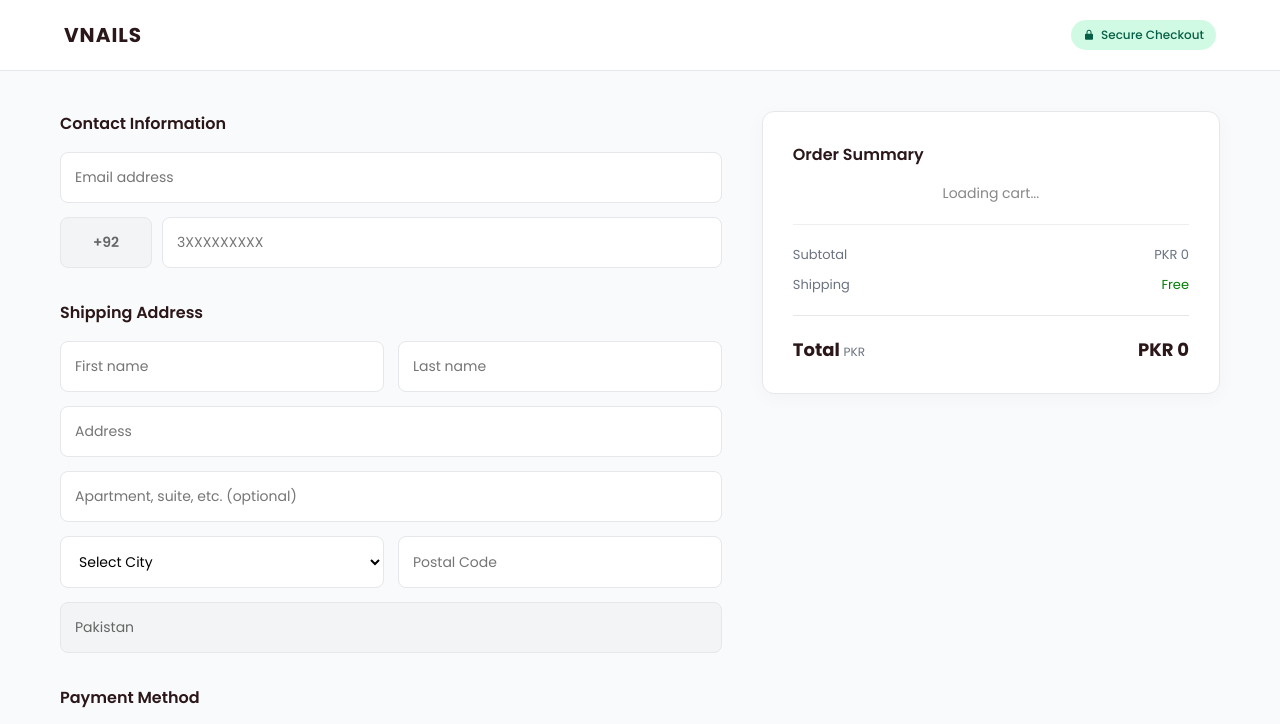
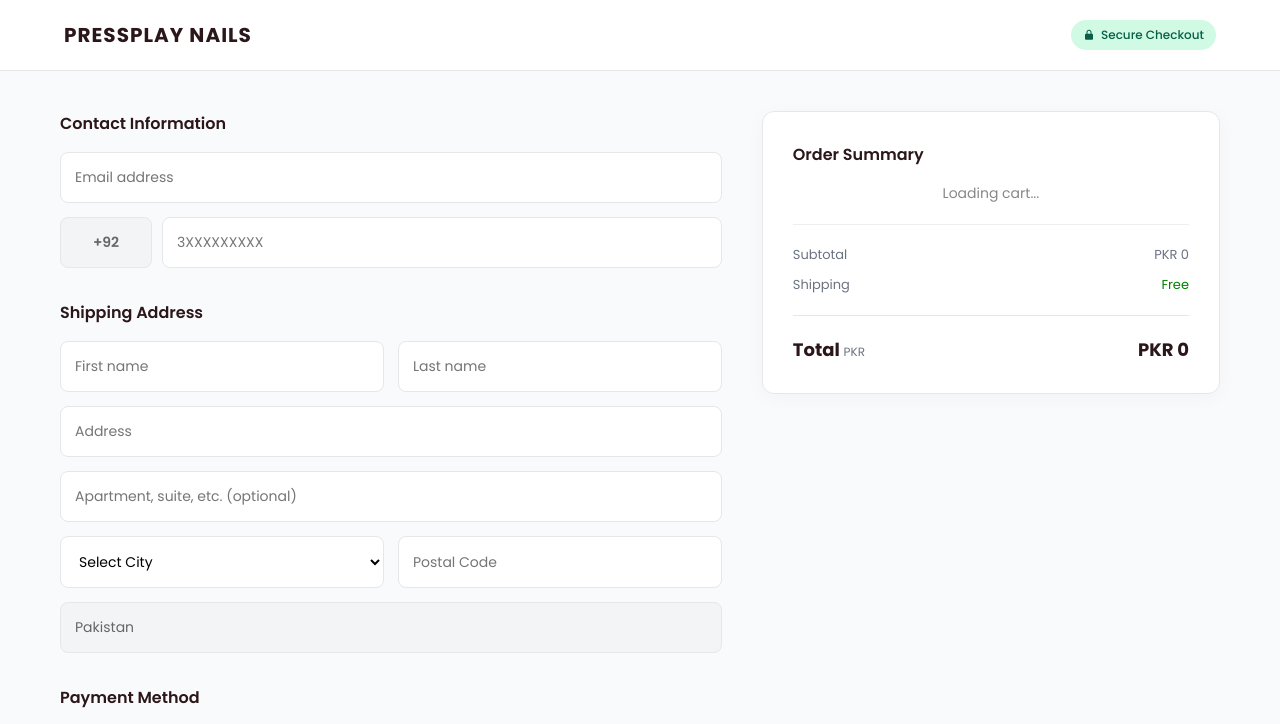
Before and after one commit to i-waleedd/i-waleedd.github.io, a website: page checkout.html in a window 1280 px wide. Shown: the top 724 px of the page. Drawn offline with nearby package versions, Linux system fonts and the light colour scheme.

Commit message:
Update checkout.html

```diff
--- a/checkout.html
+++ b/checkout.html
@@ -2,7 +2,7 @@
 <html lang="en">
 <head>
 <meta charset="UTF-8">
-<title>Secure Checkout | VNAILS</title>
+<title>Secure Checkout | PressPlay Nails</title>
 <meta name="viewport" content="width=device-width, initial-scale=1.0">
 <meta name="theme-color" content="#ff7e8d">
 
@@ -213,7 +213,7 @@
 <div id="toast" class="toast"></div>
 
 <header class="checkout-header">
-  <a href="index.html" class="brand-logo">VNAILS</a>
+  <a href="index.html" class="brand-logo">PressPlay Nails</a>
   <div class="secure-badge"><i class='bx bxs-lock-alt'></i> Secure Checkout</div>
 </header>
 
```
